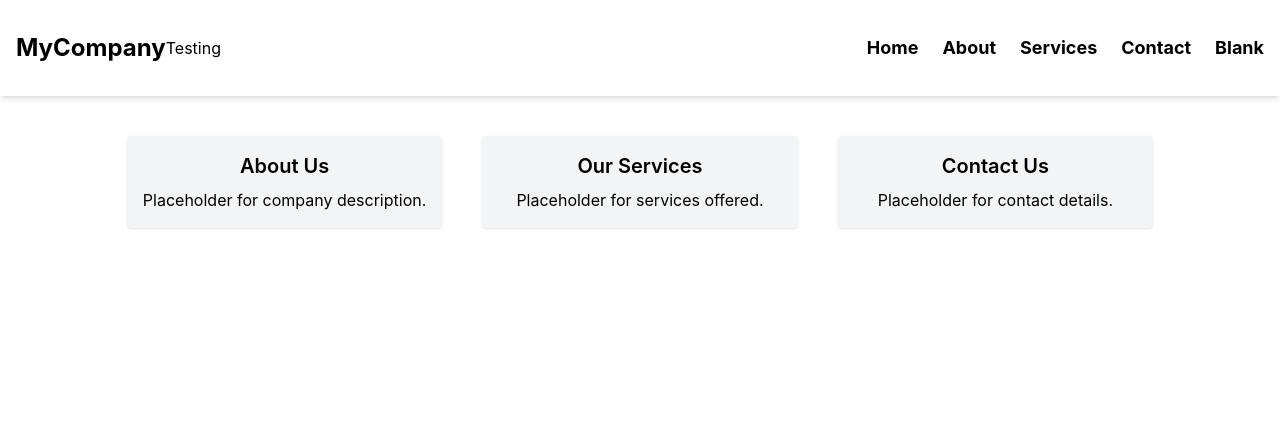
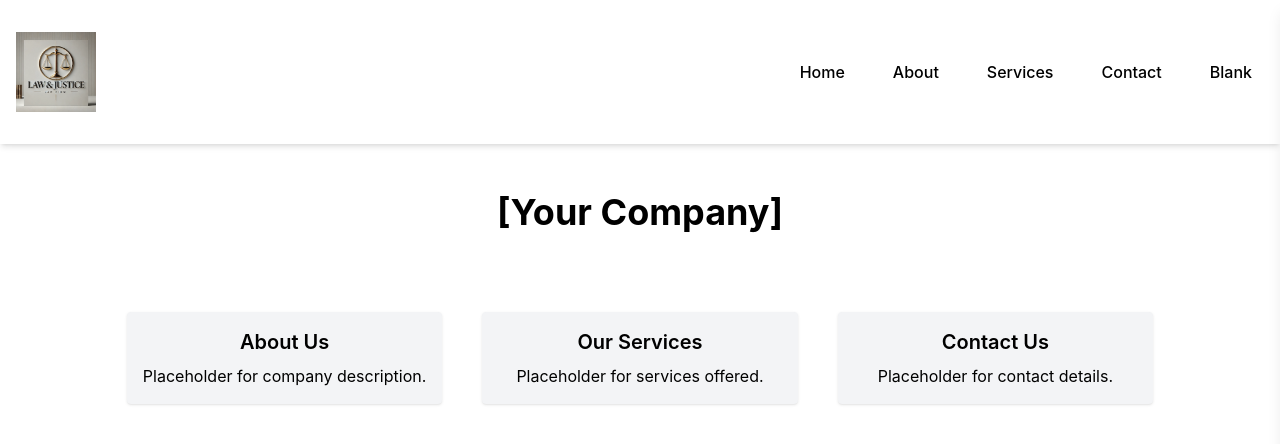
Before and after one commit to jpjun8/webdev_proto, a React (Create React App) app: page / in a window 1280 px wide. Shown: the top 444 px of the page. Built offline with nearby package versions, Linux system fonts and the light colour scheme.

Commit message:
Navbar reform + Dropdown fix

```diff
--- a/src/components/Navbar.js
+++ b/src/components/Navbar.js
@@ -2,17 +2,12 @@ import React, { useState, useEffect } from "react";
 import { Link } from "react-router-dom";
 
 const Navbar = () => {
-  const [isDropdownOpen, setIsDropdownOpen] = useState(false);
   const [isScrolled, setIsScrolled] = useState(false);
-  const [isMobileMenuOpen, setIsMobileMenuOpen] = useState(false);
 
-  const handleMouseEnter = () => {
-    setIsDropdownOpen(true);
-  };
+  const [isOpen, setIsOpen] = useState(false);
+  const toggleDropdown = () => setIsOpen(!isOpen);
 
-  const handleMouseLeave = () => {
-    setIsDropdownOpen(false);
-  };
+  const [isSmall, setIsSmall] = useState(false);
 
   // Add scroll event listener
   useEffect(() => {
@@ -37,37 +32,50 @@ const Navbar = () => {
       }`}
     >
       <div className="container mx-auto flex justify-between items-center px-4 py-8">
-
+        {/* Logo */}
         <div className="logo text-black font-bold text-2xl">
-          <Link to="/">MyCompany</Link>
+          <Link to="/">
+            <img
+              src={require("../assets/logo.webp")}
+              alt="Link to Home page"
+              className="size-20"
+            ></img>
+          </Link>
         </div>
 
-        <div className="">
-          <Link to="/">Testing</Link>
-        </div>
-
-        {/* Desktop navigation */}
-        <div className="nav-links flex space-x-6 text-black ml-auto font-bold">
+        {/* Full Menu Links for Larger Screens */}
+        <div
+          className={`nav-links flex space-x-6 ml-auto font-bold ${
+            isScrolled ? "text-white" : "text-black"
+          }`}
+        >
           <ul className="flex space-x-6">
             <li>
-              <Link to="/" className="text-lg hover:text-gray-300">
+              <Link
+                to="/"
+                className="px-3 py-2 rounded-md text-base font-medium hover:bg-gray-400"
+              >
                 Home
               </Link>
             </li>
             <li>
-              <Link to="/about" className="text-lg hover:text-gray-300">
+              <Link
+                to="/about"
+                className="px-3 py-2 rounded-md text-base font-medium hover:bg-gray-400"
+              >
                 About
               </Link>
             </li>
-            <li
-              className="dropdown relative"
-              onMouseEnter={handleMouseEnter}
-              onMouseLeave={handleMouseLeave}
+            <li className="dropdown relative">
+              <Link
+                onClick={toggleDropdown}
+                className="px-3 py-2 rounded-md text-base font-medium hover:bg-gray-400"
               >
-              <span className="dropdown-toggle text-lg cursor-pointer hover:text-gray-300">
                 Services
-              </span>
-              {isDropdownOpen && (
+              </Link>
+
+              {/* Dropdown menu */}
+              {isOpen && (
                 <ul className="dropdown-menu absolute top-full left-0 mt-2 bg-white text-black rounded shadow-lg font-normal">
                   <li>
                     <Link
@@ -97,39 +105,83 @@ const Navbar = () => {
               )}
             </li>
             <li>
-              <Link to="/contact" className="text-lg hover:text-gray-300">
+              <Link
+                to="/contact"
+                className="px-3 py-2 rounded-md text-base font-medium hover:bg-gray-400"
+              >
                 Contact
               </Link>
             </li>
             <li>
-              <Link to="/blank" className="text-lg hover:text-gray-300">
+              <Link
+                to="/blank"
+                className="px-3 py-2 rounded-md text-base font-medium hover:bg-gray-400"
+              >
                 Blank
               </Link>
             </li>
           </ul>
         </div>
 
-        {/* Mobile menu icon */}
+        {/* Hamburger Icon */}
+        <div className="flex md:hidden">
           <button
-          className="md:hidden text-white"
-          onClick={() => setIsMobileMenuOpen(!isMobileMenuOpen)}
+            onClick={() => setIsSmall(!isSmall)}
+            className="text-gray-300 hover:text-white focus:outline-none"
           >
-          <i
-            className={`fas ${
-              isMobileMenuOpen ? "fa-times" : "fa-bars"
-            } text-2x1`}
-          ></i>
+            <svg
+              className="h-6 w-6"
+              xmlns="http://www.w3.org/2000/svg"
+              fill="none"
+              viewBox="0 0 24 24"
+              stroke="currentColor"
+            >
+              <path
+                stroke-linecap="round"
+                stroke-linejoin="round"
+                stroke-width={2}
+                d="M4 6h16M4 12h16m-7 6h7"
+              />
+            </svg>
           </button>
         </div>
+      </div>
 
-      {/* Mobile menu */}
-      {isMobileMenuOpen && (
-        <div className="md:hidden bg-gray-800 p-4">
-          <ul className="space-y-4">
+      {/* Right-Side Sliding Pane */}
+      <div
+        className={`fixed top-0 right-0 h-full w-64 bg-gray-800 text-white shadow-lg transform ${
+          isSmall ? "translate-x-0" : "translate-x-full"
+        } transition-transform duration-300 ease-in-out z-50`}
+      >
+        {/* Close Button */}
+        <button
+          onClick={() => setIsSmall(false)}
+          className="absolute top-4 right-4 text-gray-300 hover:text-white focus:outline-none"
+          aria-label="Close Menu"
+        >
+          <svg
+            className="h-6 w-6"
+            xmlns="http://www.w3.org/2000/svg"
+            fill="none"
+            viewBox="0 0 24 24"
+            stroke="currentColor"
+          >
+            <path
+              strokeLinecap="round"
+              strokeLinejoin="round"
+              strokeWidth={2}
+              d="M6 18L18 6M6 6l12 12"
+            />
+          </svg>
+        </button>
+
+        {/* Navigation Links */}
+        <div className="flex flex-col items-center justify-center h-full space-y-6">
+        <ul className="">
             <li>
               <Link
                 to="/"
-                className="block text-lg text-white hover:text-gray-300"
+                className="px-3 py-2 rounded-md text-base font-medium hover:bg-gray-400"
               >
                 Home
               </Link>
@@ -137,30 +189,68 @@ const Navbar = () => {
             <li>
               <Link
                 to="/about"
-                className="block text-lg text-white hover:text-gray-300"
+                className="px-3 py-2 rounded-md text-base font-medium hover:bg-gray-400"
               >
                 About
               </Link>
             </li>
+            <li className="dropdown relative">
+              <Link
+                onClick={toggleDropdown}
+                className="px-3 py-2 rounded-md text-base font-medium hover:bg-gray-400"
+              >
+                Services
+              </Link>
+
+              {/* Dropdown menu */}
+              {isOpen && (
+                <ul className="dropdown-menu absolute top-full left-0 mt-2 bg-white text-black rounded shadow-lg font-normal">
                   <li>
                     <Link
-                to="/services"
-                className="block text-lg text-white hover:text-gray-300"
+                      to="/services/design"
+                      className="block px-4 py-2 hover:bg-gray-100"
                     >
-                Services
+                      Design
                     </Link>
                   </li>
                   <li>
                     <Link
+                      to="/services/development"
+                      className="block px-4 py-2 hover:bg-gray-100"
+                    >
+                      Development
+                    </Link>
+                  </li>
+                  <li>
+                    <Link
+                      to="/services/marketing"
+                      className="block px-4 py-2 hover:bg-gray-100"
+                    >
+                      Marketing
+                    </Link>
+                  </li>
+                </ul>
+              )}
+            </li>
+            <li>
+              <Link
                 to="/contact"
-                className="block text-lg text-white hover:text-gray-300"
+                className="px-3 py-2 rounded-md text-base font-medium hover:bg-gray-400"
               >
                 Contact
               </Link>
             </li>
+            <li>
+              <Link
+                to="/blank"
+                className="px-3 py-2 rounded-md text-base font-medium hover:bg-gray-400"
+              >
+                Blank
+              </Link>
+            </li>
           </ul>
         </div>
-      )}
+      </div>
     </nav>
   );
 };
--- a/src/pages/About.js
+++ b/src/pages/About.js
@@ -2,13 +2,13 @@ import React from "react";
 
 const About = () => {
   return (
-    <div className="flex flex-col items-center text-center p-6">
+    <div className="flex flex-col items-center text-center py-20 p-4">
       <header className="mb-8">
         {/* <h1 className="text-4xl font-bold mb-2">What we are Delivering</h1>
           <p className="text-lg text-gray-600">Guarantees the best quality</p> */}
       </header>
 
-      <section className="grid grid-cols-1 md:grid-cols-3 gap-6 py-20">
+      <section className="grid grid-cols-1 md:grid-cols-3 gap-10 py-20">
         <div className="bg-gray-100 p-4 rounded shadow">
           <h2 className="text-xl font-semibold mb-2">About Us</h2>
           <p>Placeholder for company description.</p>
--- a/src/pages/Contact.js
+++ b/src/pages/Contact.js
@@ -2,7 +2,10 @@ import React from "react";
 
 const Contact = () => {
   return (
-    <div className="p-4">
+    <div className="p-4 flex flex-col items-center text-center py-20 p-4">
+      <header>
+        <h2 className="text-4xl font-bold mb-2 my-28">Testing Page: Will be replaced with Contact contents.</h2>
+      </header>
       <div className="flex flex-col md:flex-row items-center justify-center space-y-4 md:space-y-0 md:space-x-4 py-24">
         <img
           src="https://via.placeholder.com/400"
--- a/src/pages/Home.js
+++ b/src/pages/Home.js
@@ -3,12 +3,12 @@ import React from "react";
 
 const Home = () => {
   return (
-    <div className="flex flex-col items-center text-center p-6">
+    <div className="flex flex-col items-center text-center py-20 p-4">
       <header className="mb-8">
-        {/* <h1 className="text-4xl font-bold mb-2">[Your Company]</h1> */}
+        <h1 className="text-4xl font-bold mb-2 my-28">[Your Company]</h1>
       </header>
 
-      <section className="grid grid-cols-1 md:grid-cols-3 gap-10 py-20">
+      <section className="grid grid-cols-1 md:grid-cols-3 gap-10 py-10">
         <div className="bg-gray-100 p-4 rounded shadow" data-aos="fade-up">
           <h2 className="text-xl font-semibold mb-2">About Us</h2>
           <p>Placeholder for company description.</p>
```
Also changed, not shown: src/assets/logo.webp (added). Lines whose indentation alone changed are shown as unchanged.
